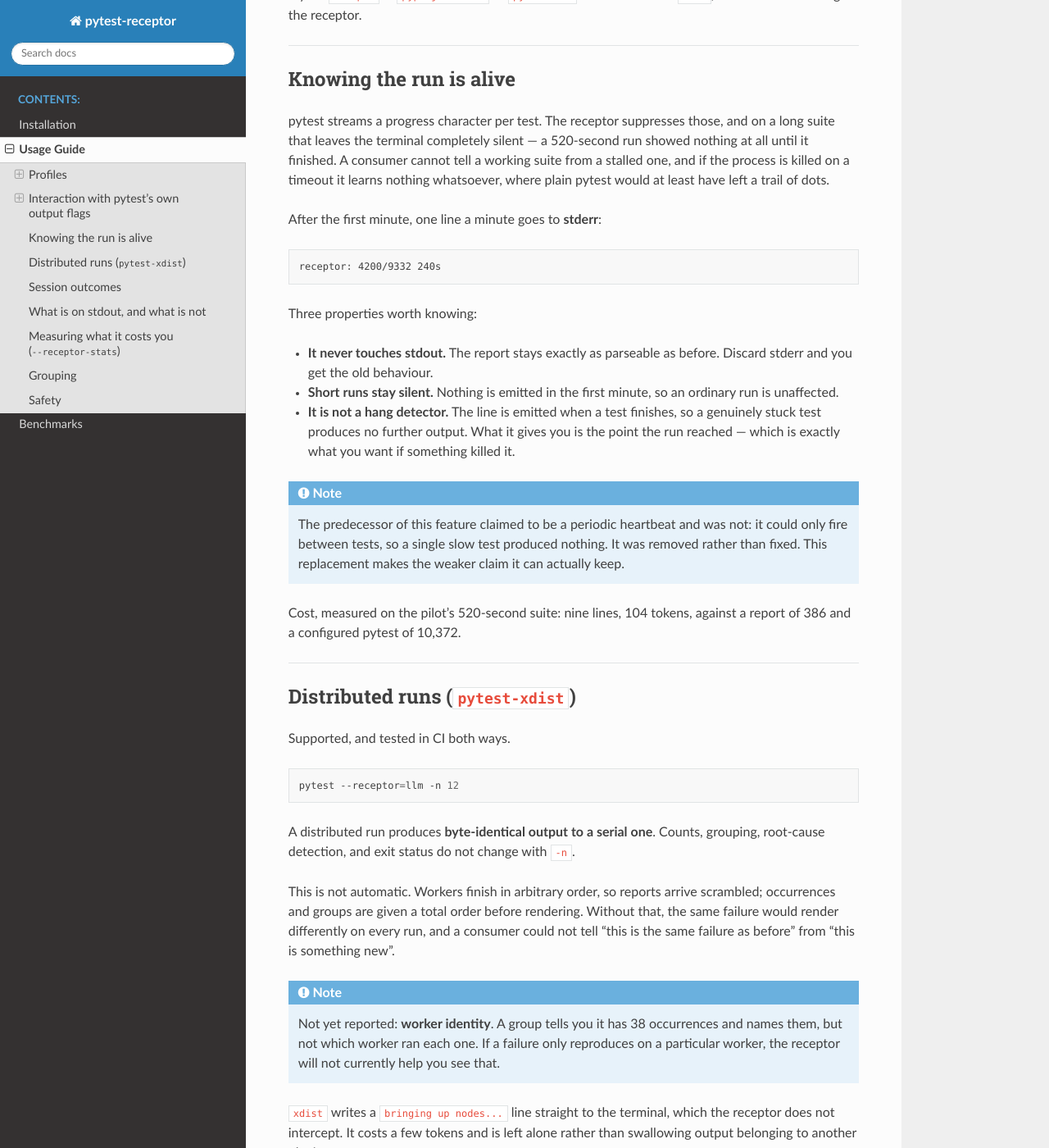
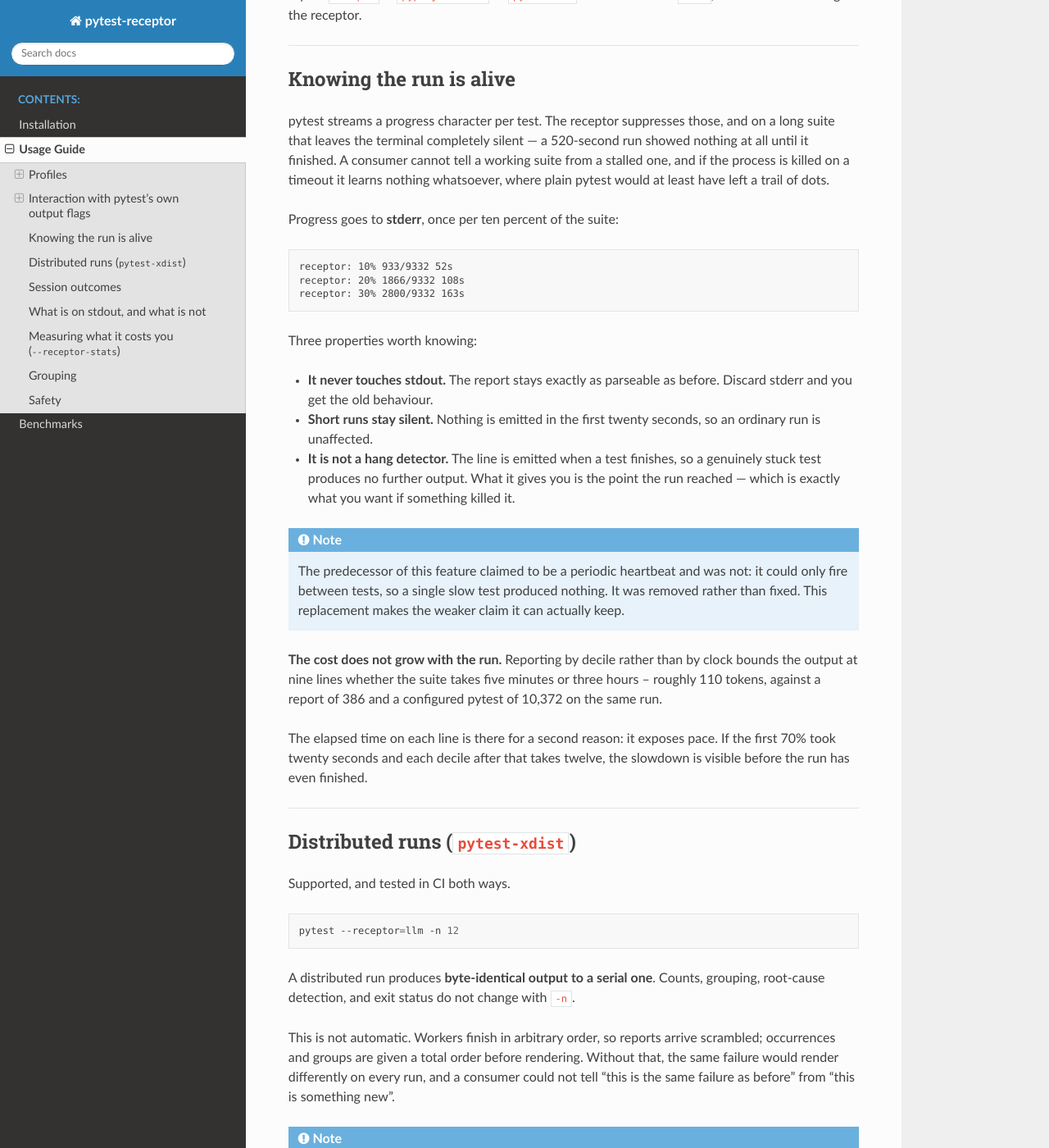
Before and after one commit to uibcdf/pytest-receptor, a Sphinx documentation site: the page built from docs/usage.md, in a window 1280 px wide and 1400 px high, scrolled down 3095 px. Shown: the whole window at 82% size. Built offline with Sphinx 7.4.7 and the Read the Docs theme 3.1.0, drawn with Linux system fonts in a browser that asks for light colours.

Commit message:
feat: report progress by decile rather than by clock
A line a minute is fine for a nine-minute suite and absurd for a three-hour one,
where it would print a hundred and eighty. Reporting once per ten percent bounds
the output at nine lines regardless of how long the run takes.

    receptor: 10% 933/9332 52s
    receptor: 20% 1866/9332 108s

The elapsed time earns its place twice over. It shows the run is alive, and it
exposes pace: on a synthetic suite where the last 40% of tests are eight times
slower, the first 70% takes twenty-one seconds and each decile after that takes
twelve, which is visible before the run has finished rather than afterwards in
the slowest-tests list.

100% is not announced, since the report itself arrives at that moment. Runs
shorter than twenty seconds stay silent. If nothing was collected up front the
signal falls back to a clock, because some liveness beats none.

A regression asserts the line count stays bounded no matter how many tests run,
which is the property that motivated the change.

````diff
--- a/docs/usage.md
+++ b/docs/usage.md
@@ -148,18 +148,20 @@
 from a stalled one, and if the process is killed on a timeout it learns nothing
 whatsoever, where plain pytest would at least have left a trail of dots.
 
-After the first minute, one line a minute goes to **stderr**:
+Progress goes to **stderr**, once per ten percent of the suite:
 
 ```text
-receptor: 4200/9332 240s
+receptor: 10% 933/9332 52s
+receptor: 20% 1866/9332 108s
+receptor: 30% 2800/9332 163s
 ```
 
 Three properties worth knowing:
 
 * **It never touches stdout.** The report stays exactly as parseable as before.
   Discard stderr and you get the old behaviour.
-* **Short runs stay silent.** Nothing is emitted in the first minute, so an
-  ordinary run is unaffected.
+* **Short runs stay silent.** Nothing is emitted in the first twenty seconds,
+  so an ordinary run is unaffected.
 * **It is not a hang detector.** The line is emitted when a test finishes, so a
   genuinely stuck test produces no further output. What it gives you is the
   point the run reached — which is exactly what you want if something killed it.
@@ -171,8 +173,14 @@
 actually keep.
 ```
 
-Cost, measured on the pilot's 520-second suite: nine lines, 104 tokens, against
-a report of 386 and a configured pytest of 10,372.
+**The cost does not grow with the run.** Reporting by decile rather than by
+clock bounds the output at nine lines whether the suite takes five minutes or
+three hours -- roughly 110 tokens, against a report of 386 and a configured
+pytest of 10,372 on the same run.
+
+The elapsed time on each line is there for a second reason: it exposes pace. If
+the first 70% took twenty seconds and each decile after that takes twelve, the
+slowdown is visible before the run has even finished.
 
 ---
 
````
Also changed, not shown: README.md (+9 -5 lines), devguide/molsysmt_pilot.md (+11 -2 lines), 2 other files.
